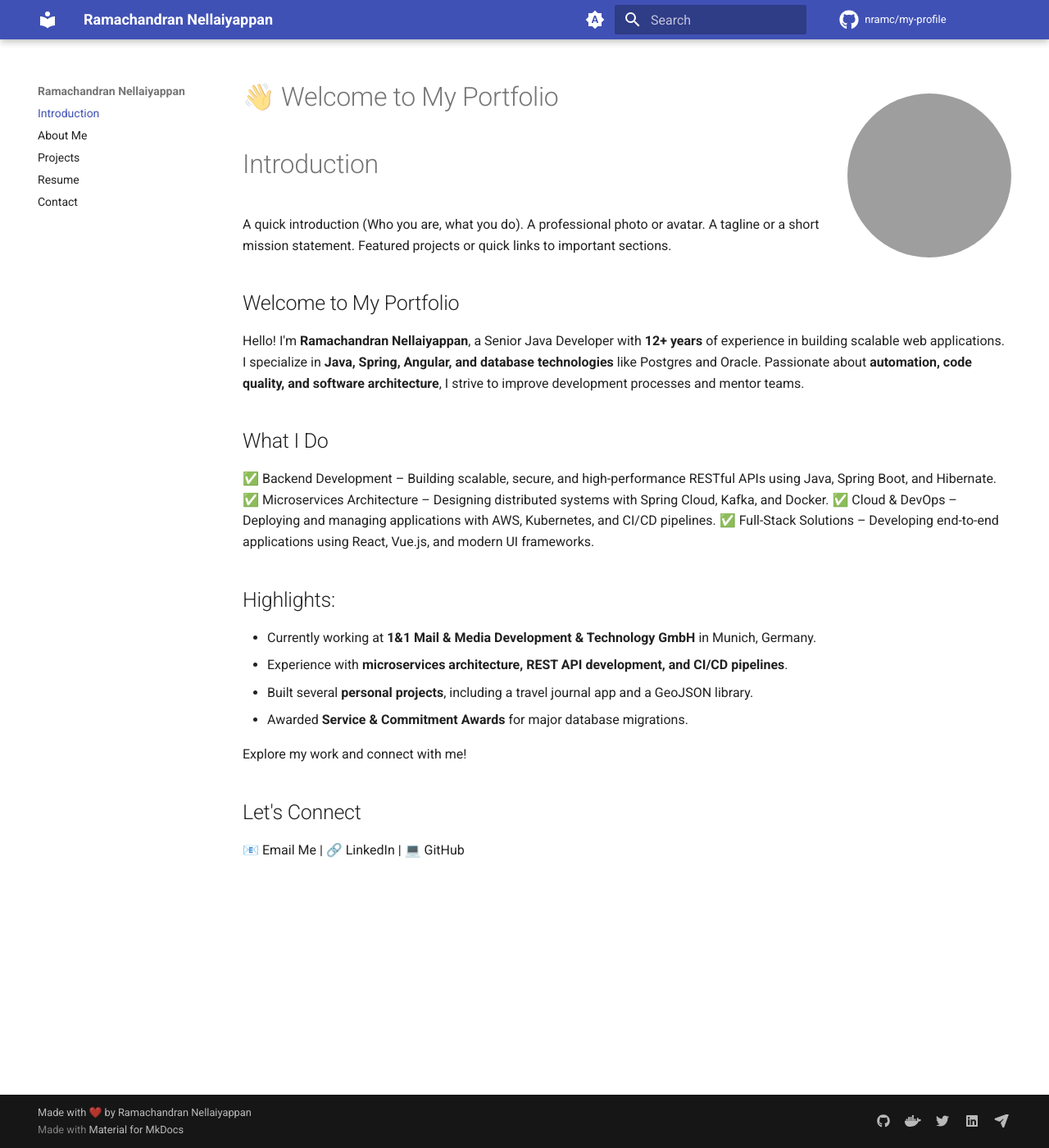
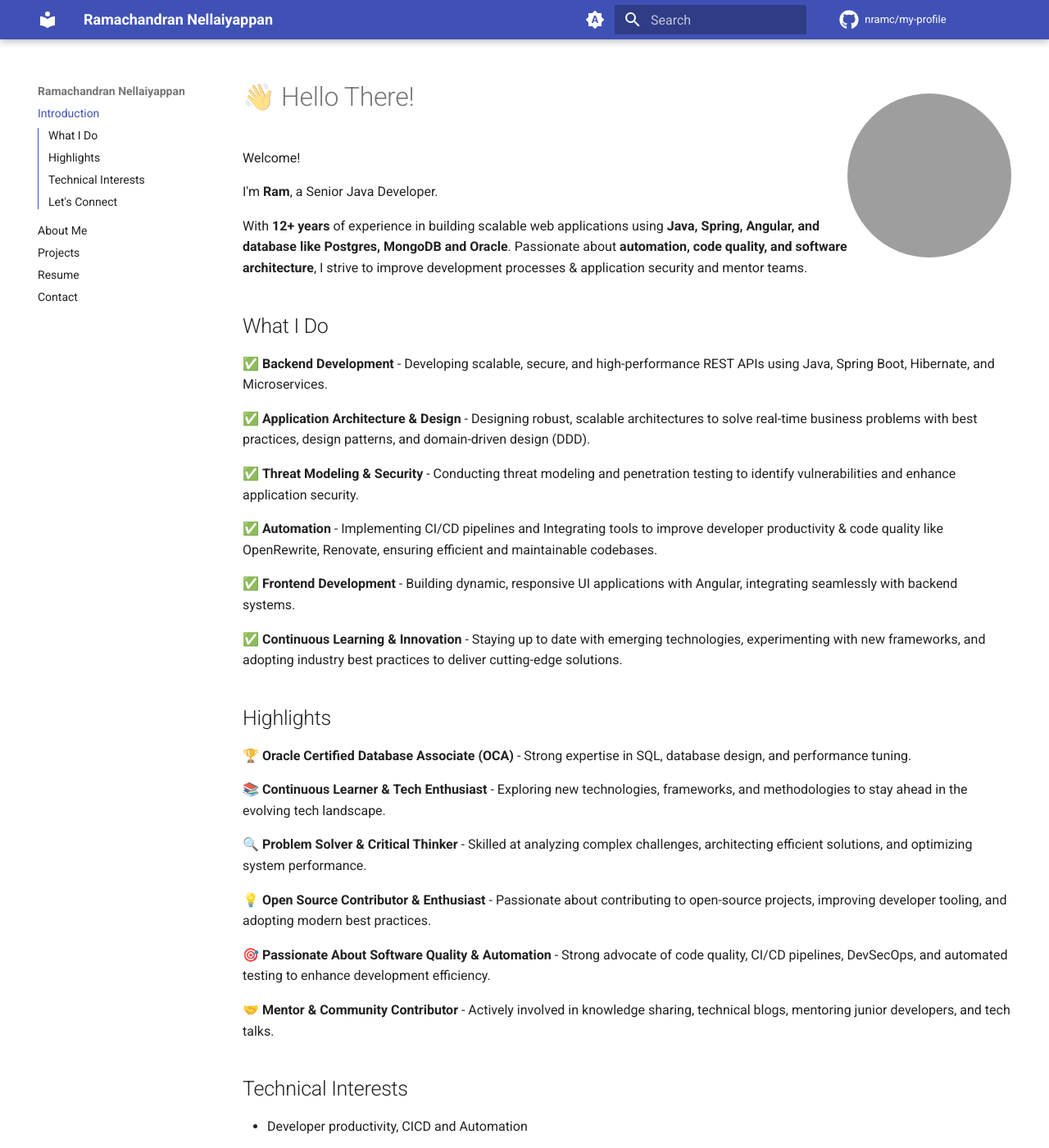
Before and after one commit to nramc/my-profile, an MkDocs documentation site: the page built from docs/index.md, in a window 1280 px wide and 1400 px high. Shown: the whole window at 82% size. Built offline with MkDocs 1.6.1 and Material for MkDocs 9.7.7, drawn with Linux system fonts in a browser that asks for light colours; comment, search, counter and statistics services are not loaded; some of the changed text lies outside the part shown; grey boxes are pictures that could not be loaded.

Commit message:
feat: introduction content added

```diff
--- a/docs/about-me.md
+++ b/docs/about-me.md
@@ -25,3 +25,7 @@ I am a **seasoned Java developer** with a strong background in **enterprise appl
 - Effective Communication
 - Problem Solving & Decision Making
 - Productivity & Planning
+
+## Certifications & Achievements
+
+## Technical Interests
--- a/docs/index.md
+++ b/docs/index.md
@@ -1,45 +1,74 @@
----
-hide:
-
----
-
-<p style="float: right">
+<p class="avatar-container" style="float: right">
     <img src="https://avatars.githubusercontent.com/u/35756750?v=4" alt="Ramachandran Nellaiyappan" width="200px" style="border-radius: 50%;">
 </p>
 
-# 👋 Welcome to My Portfolio
+# 👋 Hello There!
 
-# Introduction
+Welcome!
 
-A quick introduction (Who you are, what you do).
-A professional photo or avatar.
-A tagline or a short mission statement.
-Featured projects or quick links to important sections.
+I'm **Ram**, a Senior Java Developer.
 
-## Welcome to My Portfolio
-
-Hello! I'm **Ramachandran Nellaiyappan**, a Senior Java Developer with **12+ years** of experience in building scalable
-web applications. I specialize in **Java, Spring, Angular, and database technologies** like Postgres and Oracle.
-Passionate about **automation, code quality, and software architecture**, I strive to improve development processes and
-mentor teams.
+With **12+ years** of experience in building scalable
+web applications using **Java, Spring, Angular, and database like Postgres, MongoDB and Oracle**.
+Passionate about **automation, code quality, and software architecture**, I strive to improve development processes &
+application security and mentor teams.
 
 ## What I Do
 
-✅ Backend Development – Building scalable, secure, and high-performance RESTful APIs using Java, Spring Boot, and
-Hibernate.
-✅ Microservices Architecture – Designing distributed systems with Spring Cloud, Kafka, and Docker.
-✅ Cloud & DevOps – Deploying and managing applications with AWS, Kubernetes, and CI/CD pipelines.
-✅ Full-Stack Solutions – Developing end-to-end applications using React, Vue.js, and modern UI frameworks.
+✅ **Backend Development** - Developing scalable, secure, and high-performance REST APIs using Java, Spring Boot,
+Hibernate,
+and Microservices.
 
-## Highlights:
+✅ **Application Architecture & Design** - Designing robust, scalable architectures to solve real-time business problems
+with
+best practices, design patterns, and domain-driven design (DDD).
 
-- Currently working at **1&1 Mail & Media Development & Technology GmbH** in Munich, Germany.
-- Experience with **microservices architecture, REST API development, and CI/CD pipelines**.
-- Built several **personal projects**, including a travel journal app and a GeoJSON library.
-- Awarded **Service & Commitment Awards** for major database migrations.
+✅ **Threat Modeling & Security** - Conducting threat modeling and penetration testing to identify vulnerabilities and
+enhance application security.
 
-Explore my work and connect with me!
+✅ **Automation** - Implementing CI/CD pipelines and Integrating tools to improve developer productivity & code quality
+like
+OpenRewrite, Renovate, ensuring efficient and maintainable codebases.
+
+✅ **Frontend Development** - Building dynamic, responsive UI applications with Angular, integrating seamlessly with
+backend
+systems.
+
+✅ **Continuous Learning & Innovation** - Staying up to date with emerging technologies, experimenting with new
+frameworks,
+and adopting industry best practices to deliver cutting-edge solutions.
+
+## Highlights
+
+**🏆 Oracle Certified Database Associate (OCA)** - Strong expertise in SQL, database design, and performance tuning.
+
+**📚 Continuous Learner & Tech Enthusiast** - Exploring new technologies, frameworks, and methodologies to stay ahead
+in the evolving tech landscape.
+
+**🔍 Problem Solver & Critical Thinker** - Skilled at analyzing complex challenges, architecting efficient solutions, and
+optimizing system performance.
+
+**💡 Open Source Contributor & Enthusiast** - Passionate about contributing to open-source projects, improving developer
+tooling, and adopting modern best practices.
+
+**🎯 Passionate About Software Quality & Automation** - Strong advocate of code quality, CI/CD pipelines, DevSecOps, and
+automated testing to enhance development efficiency.
+
+**🤝 Mentor & Community Contributor** - Actively involved in knowledge sharing, technical blogs, mentoring junior
+developers, and tech talks.
+
+## Technical Interests
+
+- Developer productivity, CICD and Automation
+- Security & Best Practices in Java
+- Serverless Architectures
+- Machine Learning & AI in Java
 
 ## Let's Connect
 
-📧 Email Me | 🔗 LinkedIn | 💻 GitHub
+💻 [GitHub](https://github.com/nramc) |
+🔗 [LinkedIn](https://www.linkedin.com/in/ramachandran-nellaiyappan/) |
+[X(Twitter)](https://github.com/nramc) |
+📧 [Email Me](mailto:ramachadrannellai@gmail.com)
+
+Explore my work and connect with me!
```
Also changed, not shown: docs/resume.md (+7 -0 lines).
